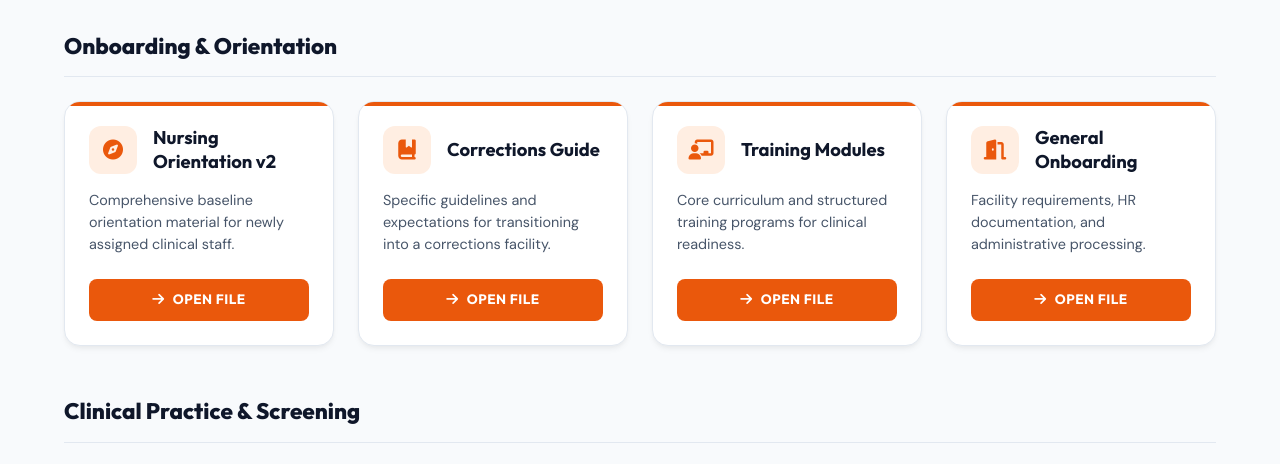
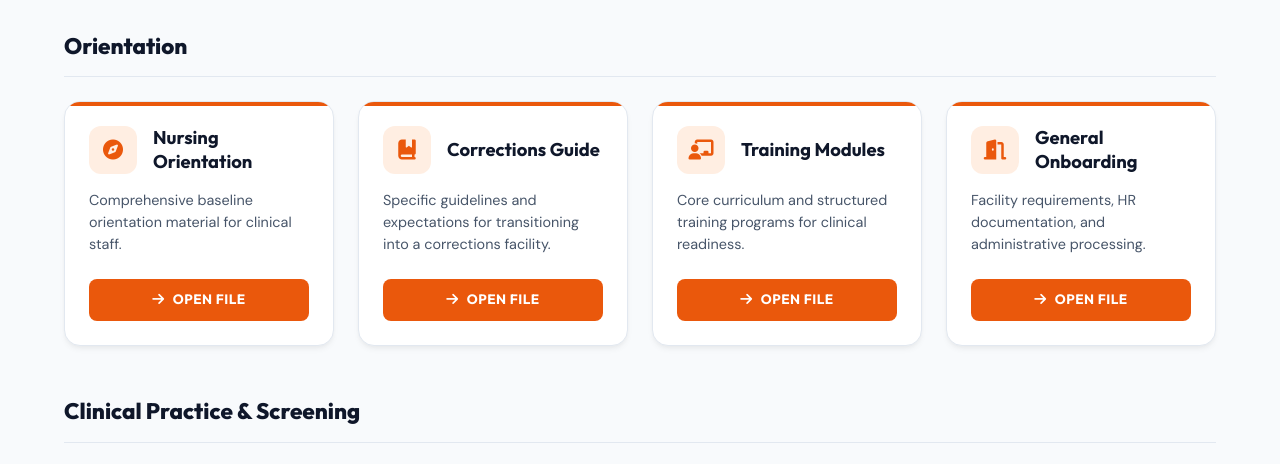
Before and after one commit to Peptopia-Health/Corrections, a plain HTML site: page index.html in a window 1280 px wide. Shown: the part 260-724 px from the top of the page. Drawn offline with Linux system fonts and the light colour scheme.

Commit message:
Update index.html

```diff
--- a/index.html
+++ b/index.html
@@ -159,14 +159,14 @@
     </section>
 
     <section class="section-container">
-        <h2 class="section-title">Onboarding & Orientation</h2>
+        <h2 class="section-title">Orientation</h2>
         <div class="grid">
             <a href="Nursing_Orientation_v2.html" class="card accent-orange">
                 <div class="card-header">
                     <div class="card-icon"><i class="fa-solid fa-compass"></i></div>
-                    <h2>Nursing Orientation v2</h2>
+                    <h2>Nursing Orientation</h2>
                 </div>
-                <p>Comprehensive baseline orientation material for newly assigned clinical staff.</p>
+                <p>Comprehensive baseline orientation material for clinical staff.</p>
                 <span class="btn-action btn-orange"><i class="fa-solid fa-arrow-right"></i> OPEN FILE</span>
             </a>
 
```
